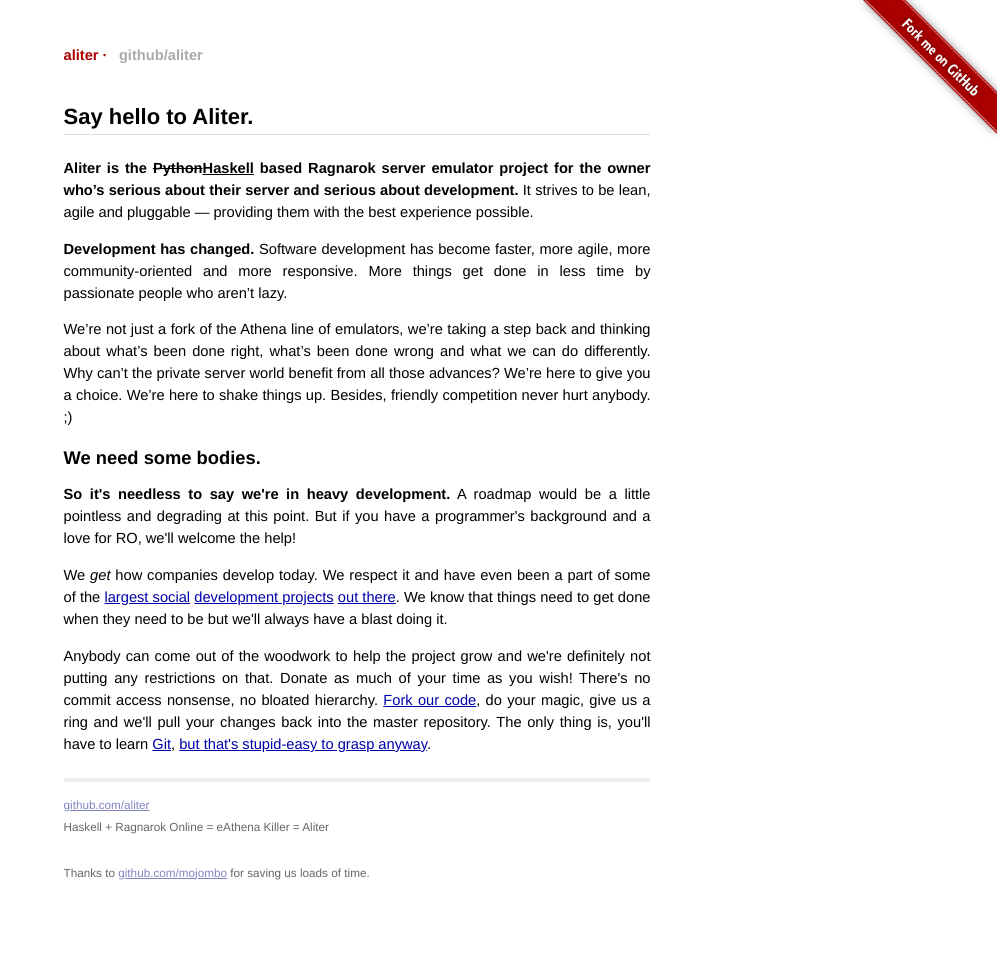
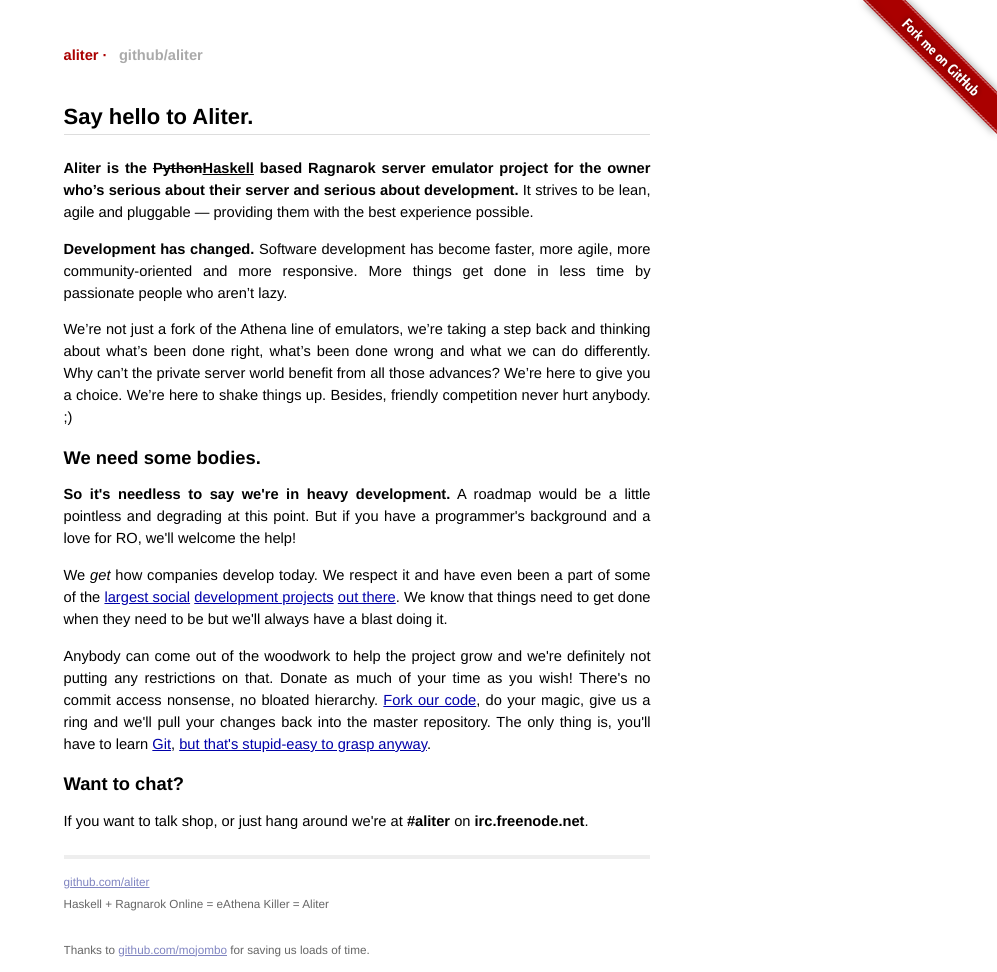
Before and after one commit to aliter/aliter.github.com, a Jekyll site: the page built from index.html, in a window 1280 px wide. Shown: the whole page, without its empty margins (283-1280 px from the left). Built offline with Jekyll 4.4.1, drawn with Linux system fonts in a browser that asks for light colours; Markdown is read by kramdown in place of the engine named in the settings; before the commit the page ends 944 px from its top, so only the background shows below that.

Commit message:
Adding the IRC channel.

```diff
--- a/index.html
+++ b/index.html
@@ -13,6 +13,9 @@
     <p><strong>So it's needless to say we're in heavy development.</strong> A roadmap would be a little pointless and degrading at this point. But if you have a programmer's background and a love for RO, we'll welcome the help!</p>
     <p>We <em>get</em> how companies develop today. We respect it and have even been a part of some of the <a href="http://facebook.com/">largest social</a> <a href="http://wordpress.org">development projects</a> <a href="http://chyrp.net">out there</a>. We know that things need to get done when they need to be but we'll always have a blast doing it.</p>
     <p>Anybody can come out of the woodwork to help the project grow and we're definitely not putting any restrictions on that. Donate as much of your time as you wish! There's no commit access nonsense, no bloated hierarchy. <a href="http://github.com/aliter/aliter">Fork our code</a>, do your magic, give us a ring and we'll pull your changes back into the master repository. The only thing is, you'll have to learn <a href="http://git-scm.com/">Git</a>, <a href="http://progit.org/">but that's stupid-easy to grasp anyway</a>.</p>
+
+    <h2>Want to chat?</h2>
+    <p>If you want to talk shop, or just hang around we're at <strong>#aliter</strong> on <strong>irc.freenode.net</strong>.</p>
 </div>
 
 <script type="text/javascript">
```
